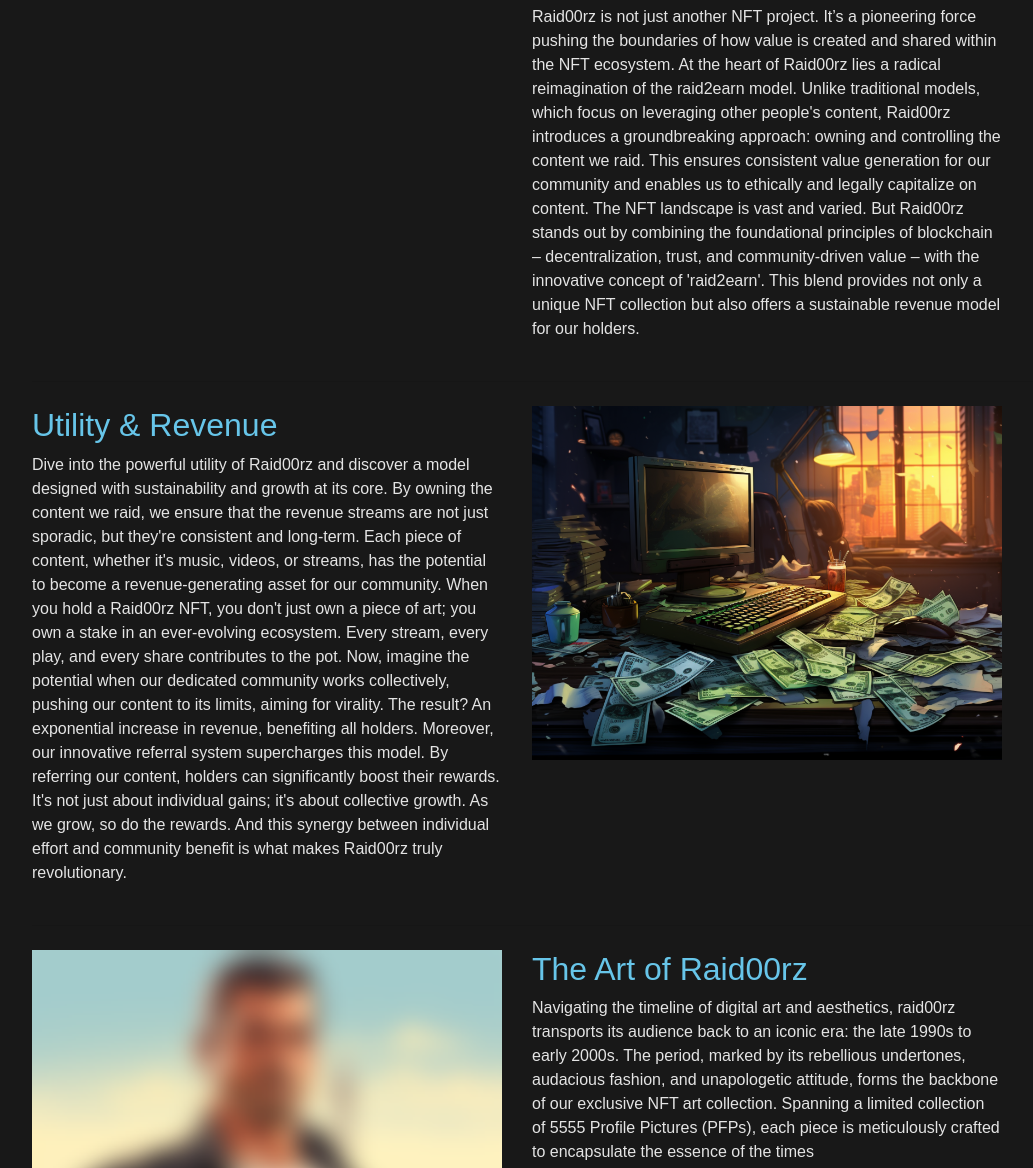
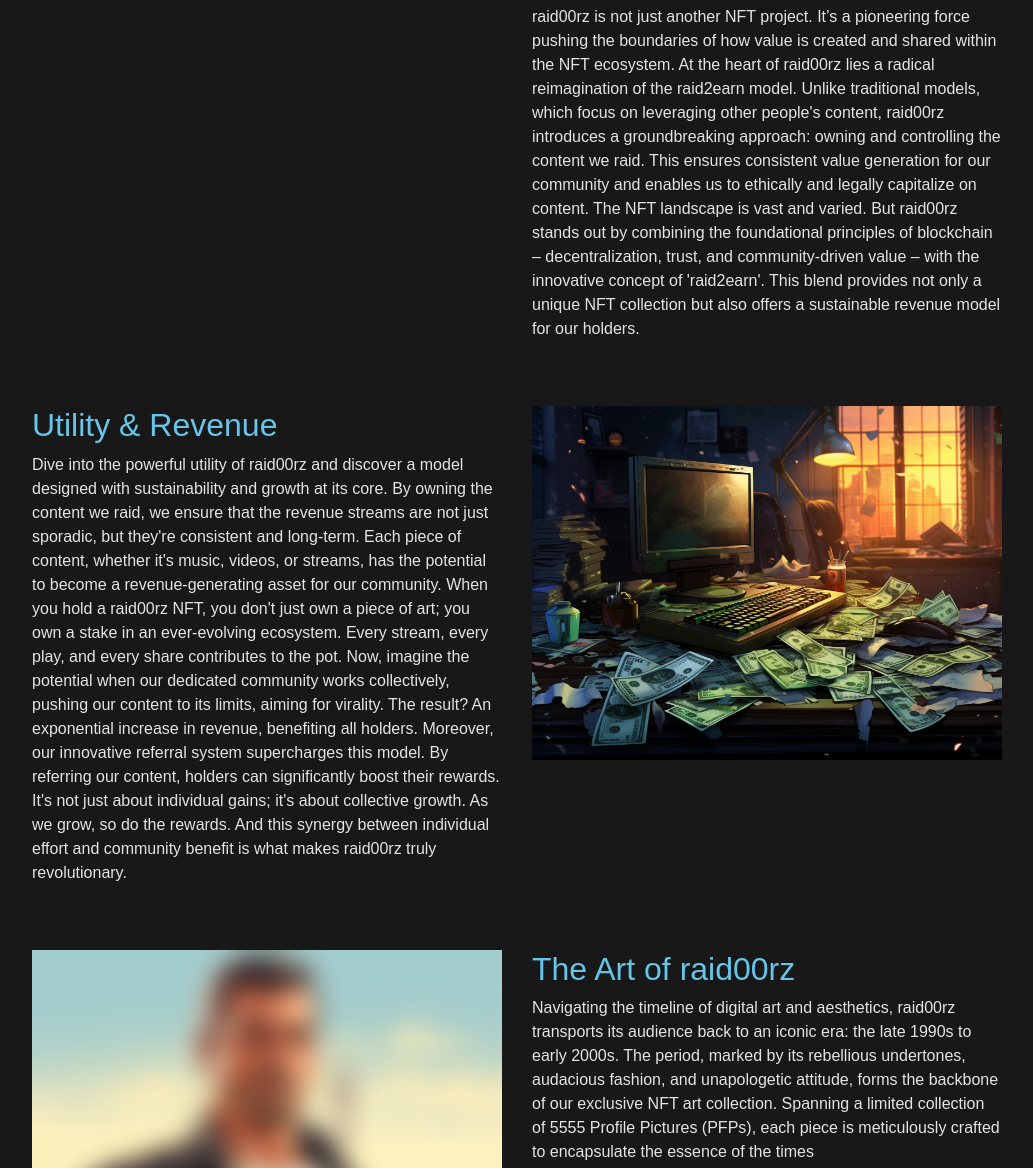
Before and after one commit to raid00r/raid00rz_website, a plain HTML site: page index.html in a window 1280 px wide. Shown: the part 392-1560 px from the top of the page, without its empty margins (23-1056 px from the left). Drawn offline with nearby package versions, Linux system fonts and the light colour scheme.

Commit message:
minor content

```diff
--- a/index.html
+++ b/index.html
@@ -6,14 +6,14 @@
     <link rel="stylesheet" href="https://maxcdn.bootstrapcdn.com/bootstrap/4.5.2/css/bootstrap.min.css">
     <link rel="stylesheet" href="https://cdnjs.cloudflare.com/ajax/libs/font-awesome/5.15.1/css/all.min.css">
     <link rel="stylesheet" href="styles.css">
-    <title>Raid00rz</title>
+    <title>raid00rz</title>
 </head>
 <body>
 
 <nav class="navbar navbar-expand-lg navbar-dark bg-dark">
     <div class="container">
     <a class="navbar-brand" href="#">
-    <img src="logo_dark_03.svg" alt="Raid00rz Logo" class="img-fluid logo">
+    <img src="logo_dark_03.svg" alt="raid00rz Logo" class="img-fluid logo">
 </a>
     <button class="navbar-toggler" type="button" data-toggle="collapse" data-target="#navbarNav" aria-controls="navbarNav" aria-expanded="false" aria-label="Toggle navigation">
         <span class="navbar-toggler-icon"></span>
@@ -47,20 +47,20 @@
         </div>
         <div class="col-md-5">
             <h2>The Core Idea</h2>
-            <p>Raid00rz is not just another NFT project. It’s a pioneering force pushing the boundaries of how value is created and shared within the NFT ecosystem. At the heart of Raid00rz lies a radical reimagination of the raid2earn model. Unlike traditional models, which focus on leveraging other people's content, Raid00rz introduces a groundbreaking approach: owning and controlling the content we raid. This ensures consistent value generation for our community and enables us to ethically and legally capitalize on content.
+            <p>raid00rz is not just another NFT project. It’s a pioneering force pushing the boundaries of how value is created and shared within the NFT ecosystem. At the heart of raid00rz lies a radical reimagination of the raid2earn model. Unlike traditional models, which focus on leveraging other people's content, raid00rz introduces a groundbreaking approach: owning and controlling the content we raid. This ensures consistent value generation for our community and enables us to ethically and legally capitalize on content.
 
-                The NFT landscape is vast and varied. But Raid00rz stands out by combining the foundational principles of blockchain – decentralization, trust, and community-driven value – with the innovative concept of 'raid2earn'. This blend provides not only a unique NFT collection but also offers a sustainable revenue model for our holders.</p>
+                The NFT landscape is vast and varied. But raid00rz stands out by combining the foundational principles of blockchain – decentralization, trust, and community-driven value – with the innovative concept of 'raid2earn'. This blend provides not only a unique NFT collection but also offers a sustainable revenue model for our holders.</p>
         </div>
     </section>
 <hr>
     <section class="row my-4">
         <div class="col-md-5">
             <h2>Utility & Revenue</h2>
-            <p>Dive into the powerful utility of Raid00rz and discover a model designed with sustainability and growth at its core. By owning the content we raid, we ensure that the revenue streams are not just sporadic, but they're consistent and long-term. Each piece of content, whether it's music, videos, or streams, has the potential to become a revenue-generating asset for our community.
+            <p>Dive into the powerful utility of raid00rz and discover a model designed with sustainability and growth at its core. By owning the content we raid, we ensure that the revenue streams are not just sporadic, but they're consistent and long-term. Each piece of content, whether it's music, videos, or streams, has the potential to become a revenue-generating asset for our community.
 
-                When you hold a Raid00rz NFT, you don't just own a piece of art; you own a stake in an ever-evolving ecosystem. Every stream, every play, and every share contributes to the pot. Now, imagine the potential when our dedicated community works collectively, pushing our content to its limits, aiming for virality. The result? An exponential increase in revenue, benefiting all holders.
+                When you hold a raid00rz NFT, you don't just own a piece of art; you own a stake in an ever-evolving ecosystem. Every stream, every play, and every share contributes to the pot. Now, imagine the potential when our dedicated community works collectively, pushing our content to its limits, aiming for virality. The result? An exponential increase in revenue, benefiting all holders.
 
-                Moreover, our innovative referral system supercharges this model. By referring our content, holders can significantly boost their rewards. It's not just about individual gains; it's about collective growth. As we grow, so do the rewards. And this synergy between individual effort and community benefit is what makes Raid00rz truly revolutionary.</p>
+                Moreover, our innovative referral system supercharges this model. By referring our content, holders can significantly boost their rewards. It's not just about individual gains; it's about collective growth. As we grow, so do the rewards. And this synergy between individual effort and community benefit is what makes raid00rz truly revolutionary.</p>
         </div>
         <div class="col-md-5">
             <img src="box_01.png" alt="Image" class="img-fluid">
@@ -72,7 +72,7 @@
             <img src="portrait_blurred.png" alt="Image" class="img-fluid">
         </div>
         <div class="col-md-5">
-            <h2>The Art of Raid00rz</h2>
+            <h2>The Art of raid00rz</h2>
             <p>Navigating the timeline of digital art and aesthetics, raid00rz transports its audience back to an iconic era: the late 1990s to early 2000s. The period, marked by its rebellious undertones, audacious fashion, and unapologetic attitude, forms the backbone of our exclusive NFT art collection.
                 Spanning a limited collection of 5555 Profile Pictures (PFPs), each piece is meticulously crafted to encapsulate the essence of the times</p>
         </div>
@@ -80,7 +80,7 @@
 </div>
 
 <footer class="text-center py-4 bg-dark">
-    <p>&copy; 2023 Raid00rz. All Rights Reserved.</p>
+    <p>&copy; 2023 raid00rz. All Rights Reserved.</p>
     <!--
     <a href="#">Whitepaper</a> |
     <a href="#"><i class="fab fa-discord"></i> Discord</a> |
```
